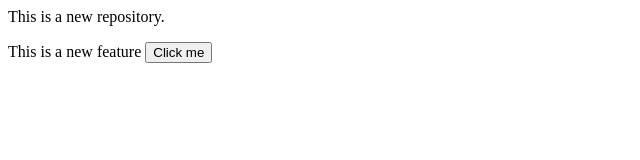
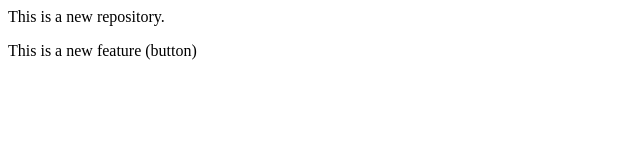
Before and after one commit to KSR-VaradaCharyulu/localrepo, a plain HTML site: page index.html in a window 1280 px wide. Shown: the whole page, without its empty margins (0-640 px from the left). Drawn offline with Linux system fonts and the light colour scheme.

```diff
--- a/index.html
+++ b/index.html
@@ -1,2 +1,2 @@
 <p>This is a new repository.</p>
-<p>This is a new feature <button>Click me</button></p>
+<p>This is a new feature (button)</p>
```
